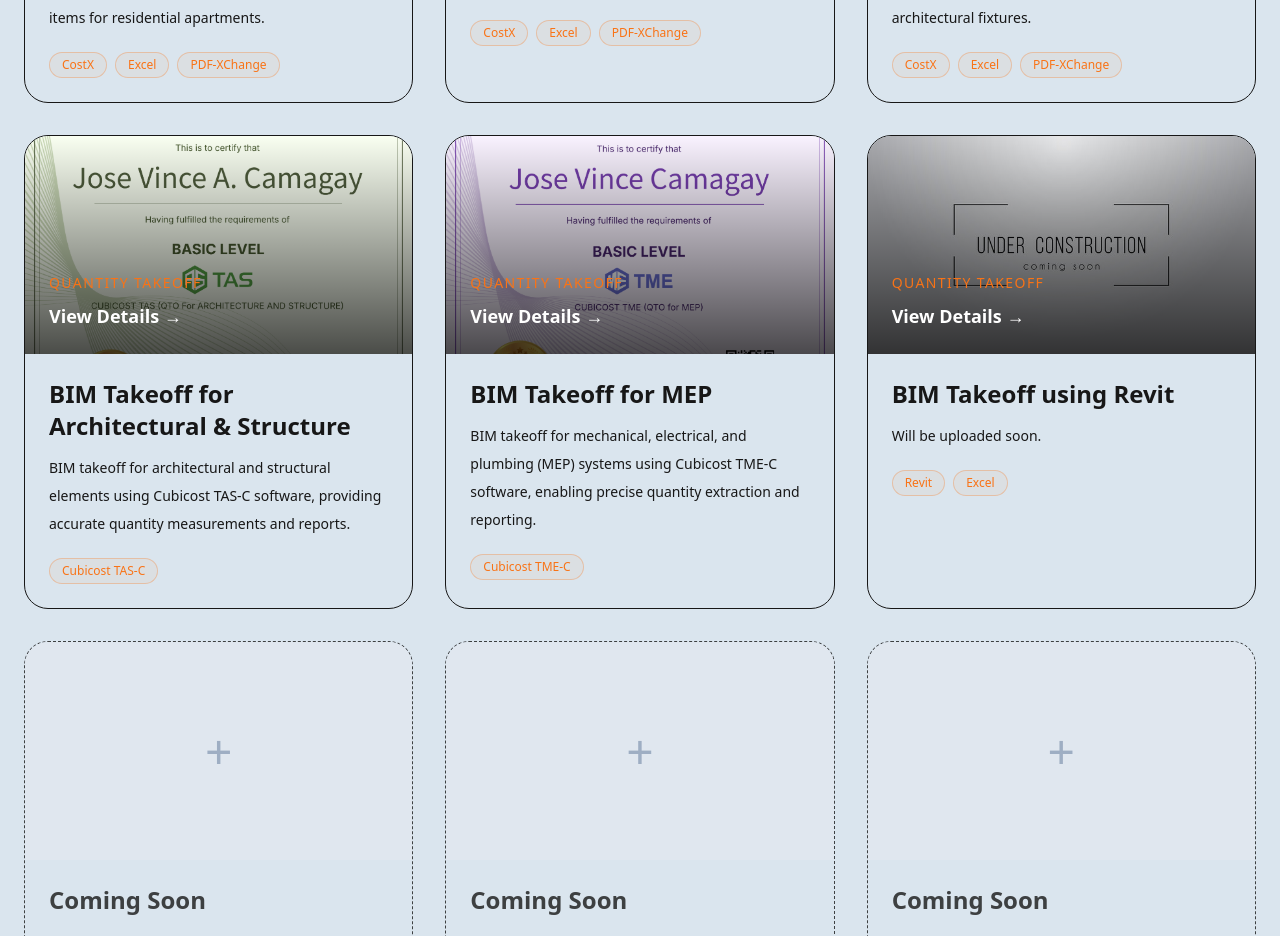
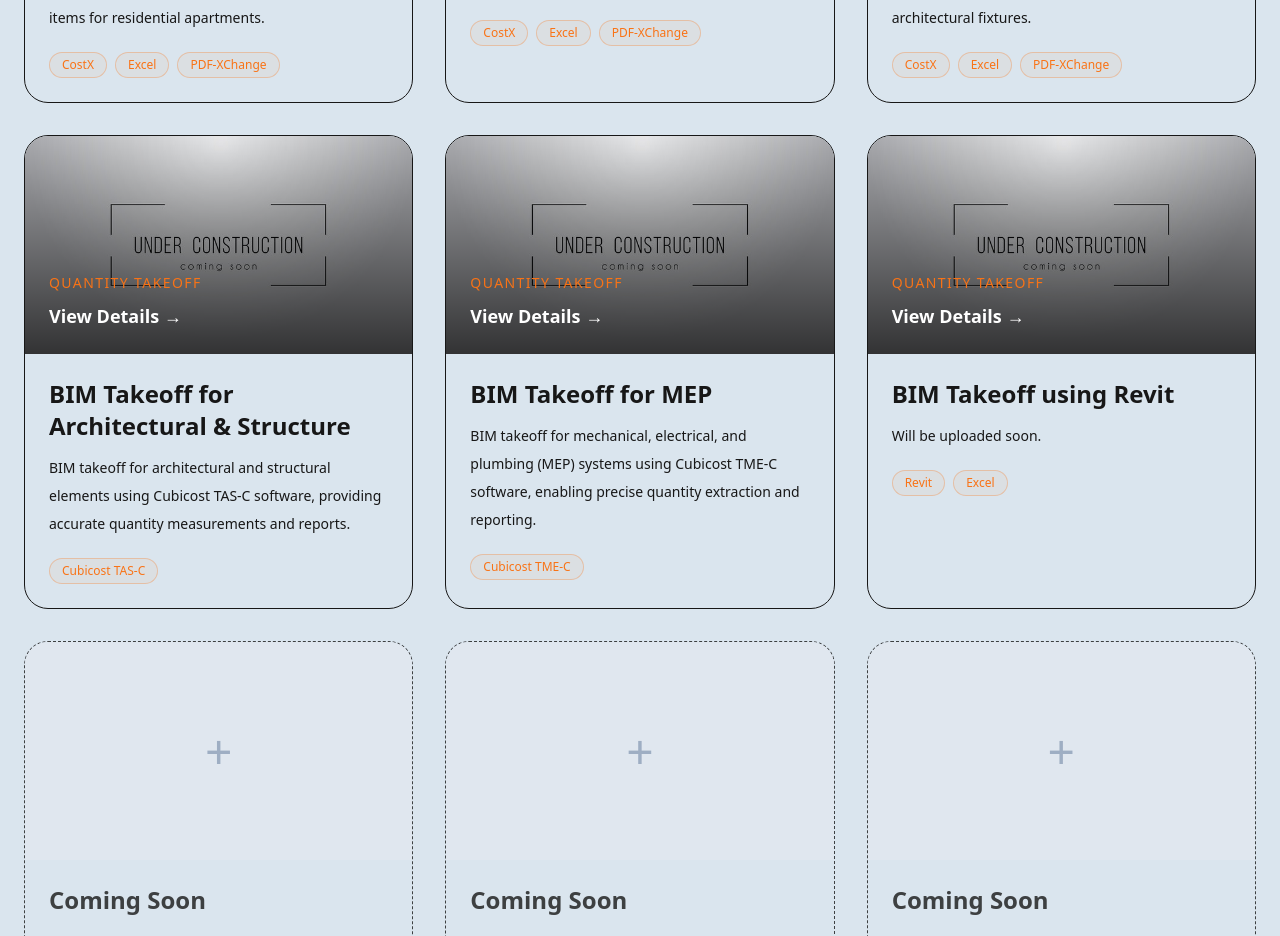
Before and after one commit to glaygaming57-dev/josevince-portfolio, a Next.js app: page /projects in a window 1280 px wide. Shown: the part 860-1796 px from the top of the page. Built offline with nearby package versions, Linux system fonts and the light colour scheme.

Commit message:
comingsoon

```diff
--- a/src/data/projects.ts
+++ b/src/data/projects.ts
@@ -103,7 +103,7 @@
 {
   title: "BIM Takeoff for Architectural & Structure",
   category: "Quantity Takeoff",
-  image: "/images/projects/tascert.png",
+  image: "/images/projects/comingsoon.jpg",
 
   description:
     "BIM takeoff for architectural and structural elements using Cubicost TAS-C software, providing accurate quantity measurements and reports.",
@@ -127,7 +127,7 @@
 {
   title: "BIM Takeoff for MEP",
   category: "Quantity Takeoff",
-  image: "/images/projects/tmecert.png",
+  image: "/images/projects/comingsoon.jpg",
 
   description:
     "BIM takeoff for mechanical, electrical, and plumbing (MEP) systems using Cubicost TME-C software, enabling precise quantity extraction and reporting.",
```
